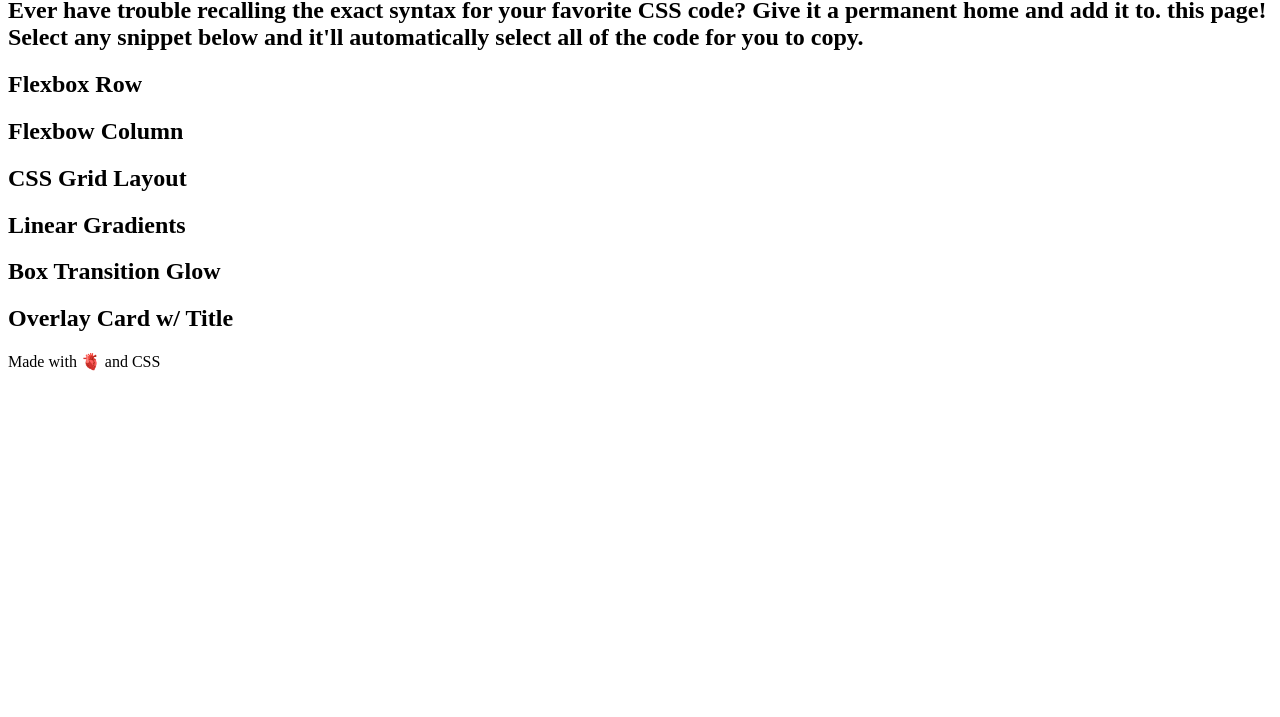
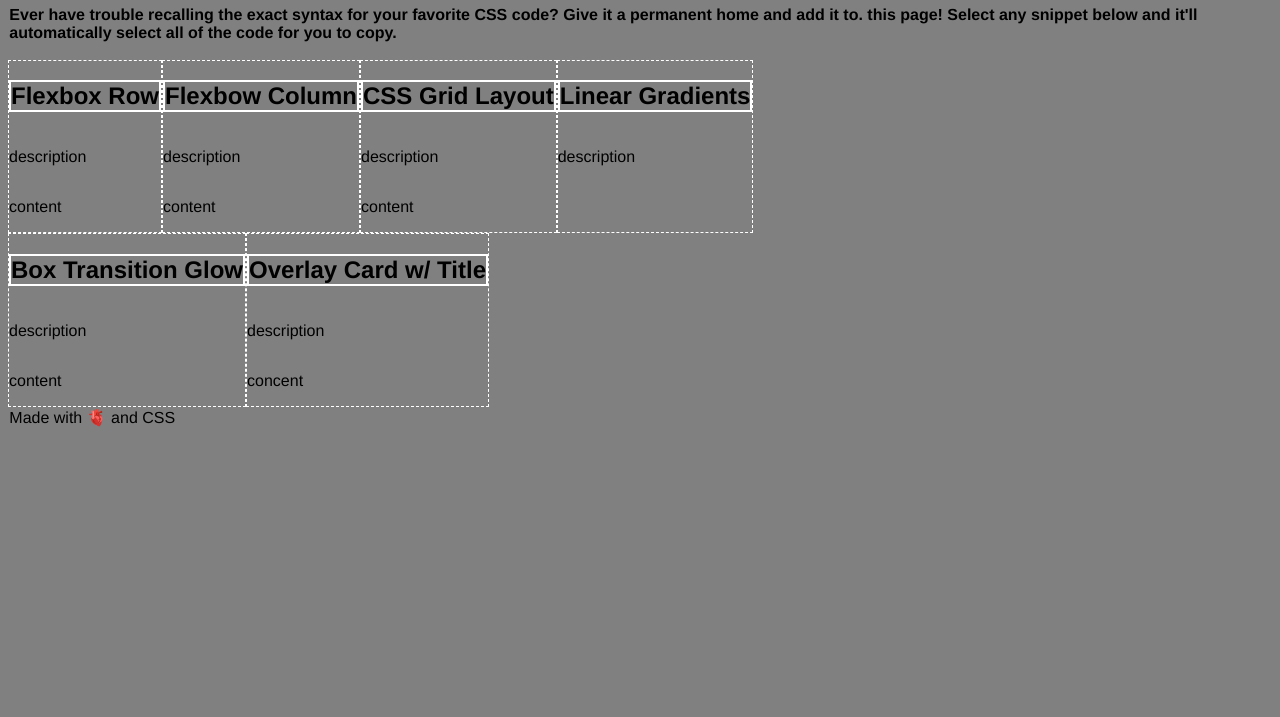
Before and after one commit to TwixmixyJanet/css-snippet-cheat-sheet, a plain HTML site: page index.html in a window 1280 px wide. Shown: the part 83-800 px from the top of the page. Drawn offline with Linux system fonts and the light colour scheme.

Commit message:
first day

```diff
--- a/assets/css/style.css
+++ b/assets/css/style.css
@@ -1,3 +1,48 @@
+
 :root {
+    --background-color: grey;
+    --purple:purple;
+    --white:white;
+    --basic-font:'Franklin Gothic Medium', 'Arial Narrow', Arial, sans-serif;
+    --code-font:
     /* set all of the base colors and functions here */
+
 }
+* {
+    font-family: var(--basic-font);
+}
+
+body {
+    background-color: var(--background-color);
+}
+header, footer {
+    padding: 1pt;
+}
+div {border-style: dotted;}
+
+h2 {
+    background-color: transparent;
+    border: 2px solid var(--white);
+}
+
+p {
+    background-color: transparent;
+}
+
+main {
+    display: flex;
+    flex-direction: row;
+    flex-wrap: wrap;
+    width: 780px;
+}
+
+section {
+    display: flex;
+    flex-wrap: wrap;
+
+    flex-direction: column;
+    max-width: 300px;
+    max-height: 200px;
+    border: 1px dashed var(--white);
+
+}
--- a/index.html
+++ b/index.html
@@ -11,41 +11,42 @@
         <h1>
             CSS Snippet Cheatsheet
         </h1>
-        <h2>
+        <p><strong>
             Ever have trouble recalling the exact syntax for your favorite CSS code? Give it a permanent home and add it to. this page! Select any snippet below and it'll automatically select all of the code for you to copy.
-        </h2>
+        </strong>
+        </p>
     </header>
 
     <main>
         <section>
             <h2>Flexbox Row</h2>
-            <p></p>
-            <pre></pre>
+            <p>description</p>
+            <pre>content</pre>
         </section>
         <section>
             <h2>Flexbow Column</h2>
-            <p></p>
-            <pre></pre>
+            <p>description</p>
+            <pre>content</pre>
         </section>
         <section>
             <h2>CSS Grid Layout</h2>
-            <p></p>
-            <pre></pre>
+            <p>description</p>
+            <pre>content</pre>
         </section>
         <section>
             <h2>Linear Gradients</h2>
-            <p></p>
+            <p>description</p>
             <pre></pre>
         </section>
         <section>
             <h2>Box Transition Glow</h2>
-            <p></p>
-            <pre></pre>
+            <p>description</p>
+            <pre>content</pre>
         </section>
         <section>
             <h2>Overlay Card w/ Title</h2>
-            <p></p>
-            <pre></pre>
+            <p>description</p>
+            <pre>concent</pre>
         </section>
     </main>
     <footer>
```
